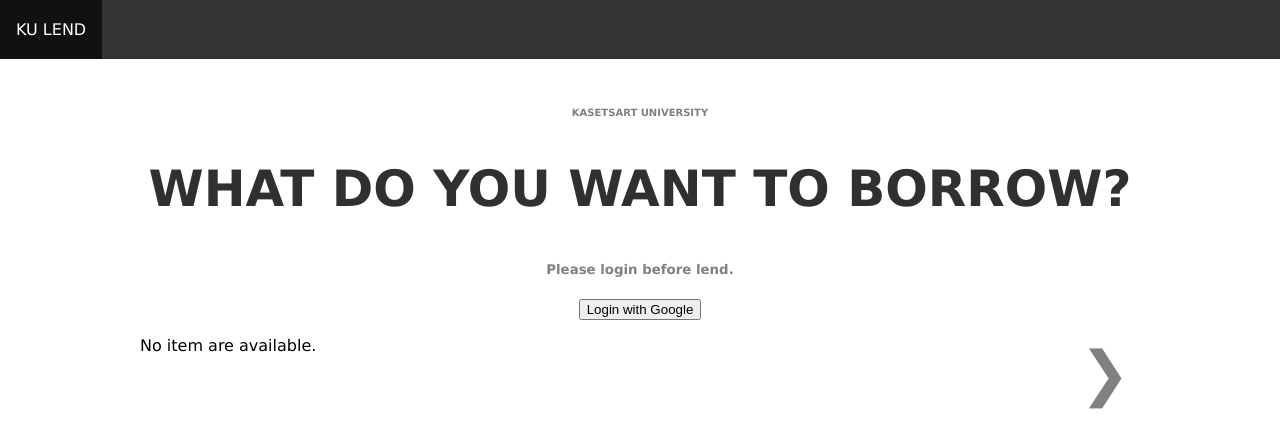
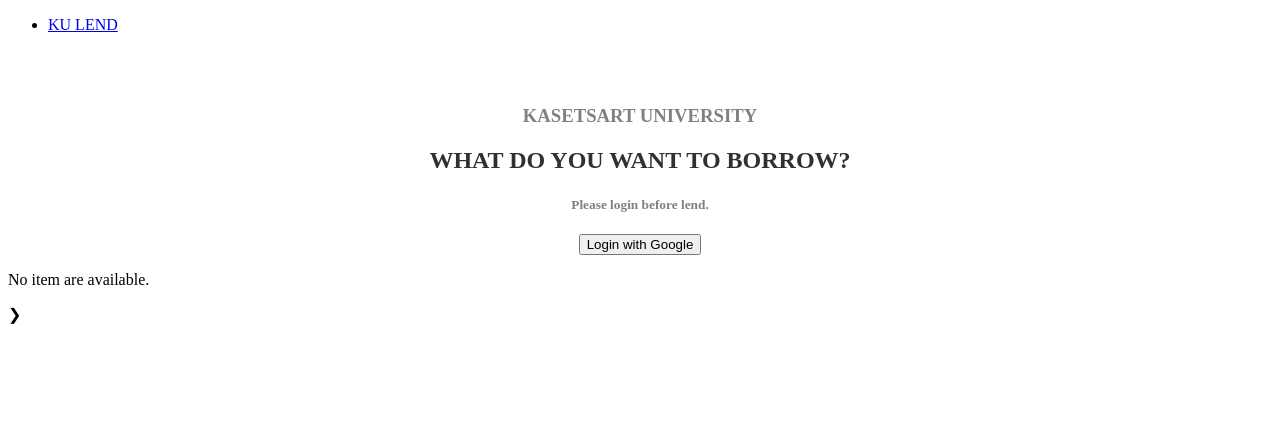
Before and after one commit to ChanunyaO/KU-Lend, a Django app: page / in a window 1280 px wide. Shown: the top 448 px of the page. Run offline with Django 3.2, Linux system fonts and the light colour scheme; data that the repository does not hold is empty; some libraries are stand-ins or nearby versions.

Commit message:
Fix index

```diff
--- a/ku_lend/templates/ku_lend/index.html
+++ b/ku_lend/templates/ku_lend/index.html
@@ -5,145 +5,7 @@
 
 <meta name="viewport" content="width=device-width, initial-scale=1">
         <title>KU LEND</title>
-<style>
-  h1{
-        font-size: 20px;
 
-    }
-    h2{
-        font-size: 50px;
-
-    }
-   h3{
-        font-size: 10px;
-    }
-     h3{
-        font-size: 10px;
-    }
-
-
-* {box-sizing: border-box}
-body {font-family: Verdana, sans-serif; margin:0}
-.mySlides {display: none}
-img {vertical-align: middle;}
-
-/* Slideshow container */
-.slideshow-container {
-  max-width: 1000px;
-  position: relative;
-  margin: auto;
-}
-
-/* Next & previous buttons */
-.prev, .next {
-  cursor: pointer;
-  position: absolute;
-  top: 50%;
-  width: auto;
-  padding: 10px;
-  margin-top: -18px;
-  color: gray;
-  font-weight: bold;
-  font-size: 60px;
-  transition: 0.6s ease;
-  border-radius: 0 3px 3px 0;
-  user-select: none;
-}
-
-/* Position the "next button" to the right */
-.next {
-  right: 0;
-  border-radius: 3px 0 0 3px;
-}
-
-/* On hover, add a black background color with a little bit see-through */
-.prev:hover, .next:hover {
-  background-color: rgba(0,0,0,0.8);
-}
-
-/* Caption text */
-.text {
-  color: #757575;
-  font-size: 15px;
-  padding: 8px 12px;
-  position: absolute;
-  bottom: 8px;
-  width: 100%;
-  text-align: center;
-}
-
-/* Number text (1/3 etc) */
-.numbertext {
-  color: #f2f2f2;
-  font-size: 12px;
-  padding: 8px 12px;
-  position: absolute;
-  top: 0;
-}
-
-/* The dots/bullets/indicators */
-.dot {
-  cursor: pointer;
-  height: 15px;
-  width: 15px;
-  margin: 0 2px;
-  background-color: #bbb;
-  border-radius: 50%;
-  display: inline-block;
-  transition: background-color 0.6s ease;
-}
-
-.active, .dot:hover {
-  background-color: #717171;
-}
-
-/* Fading animation */
-.fade {
-  -webkit-animation-name: fade;
-  -webkit-animation-duration: 1.5s;
-  animation-name: fade;
-  animation-duration: 1.5s;
-}
-
-@-webkit-keyframes fade {
-  from {opacity: .4}
-  to {opacity: 1}
-}
-
-@keyframes fade {
-  from {opacity: .4}
-  to {opacity: 1}
-}
-
-/* On smaller screens, decrease text size */
-@media only screen and (max-width: 300px) {
-  .prev, .next,.text {font-size: 11px}
-}
-
-ul {
-  list-style-type: none;
-  margin: 0;
-  padding: 0;
-  overflow: hidden;
-  background-color: #333;
-}
-
-li {
-  float: left;
-}
-
-li a {
-  display: block;
-  color: white;
-  text-align: center;
-  padding: 20px 16px;
-  text-decoration: none;
-}
-
-li a:hover {
-  background-color: #111;
-}
-</style>
 
 </head>
 <body>
```
